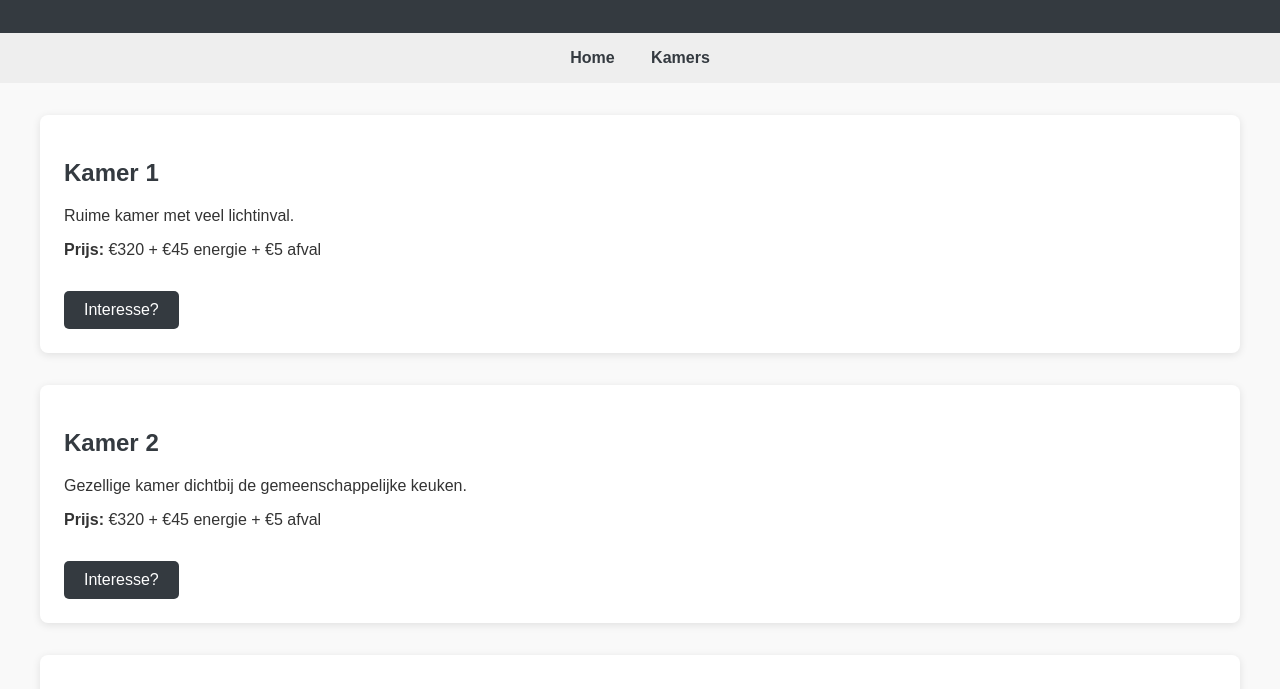
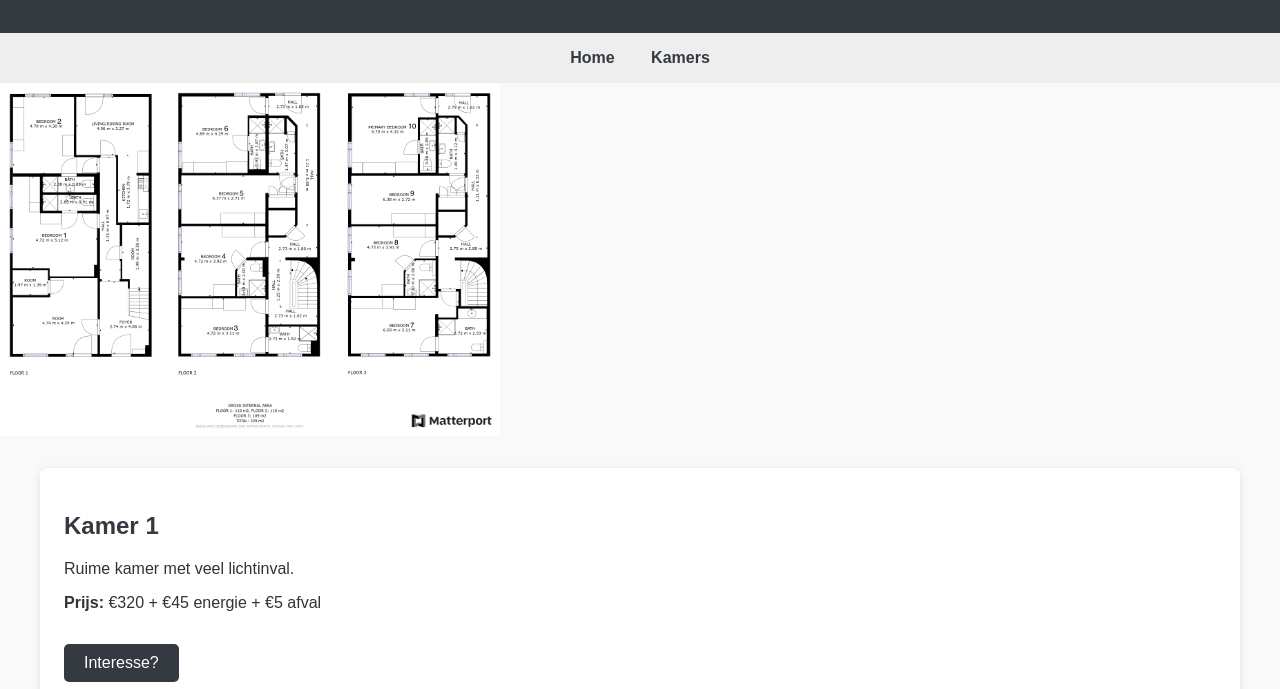
Before and after one commit to Hoveniersstraat53/Op-Kot-In-Turnhout-Hoveniesstraat53, a plain HTML site: page kamers.html in a window 1280 px wide. Shown: the part 111-800 px from the top of the page. Drawn offline with Linux system fonts and the light colour scheme.

Commit message:
Update kamers.html

```diff
--- a/kamers.html
+++ b/kamers.html
@@ -25,6 +25,7 @@
     <a href="index.html">Home</a>
     <a href="kamers.html">Kamers</a>
 </nav>
+    <img src= "general/plattegrond.jpg" alt="plattegrond van het studentengebouw" width="500">
 <div class="container">
     <div class="kamer">
         <!-- img src="images/kamer1.jpg" alt="Kamer 1"-->
```
